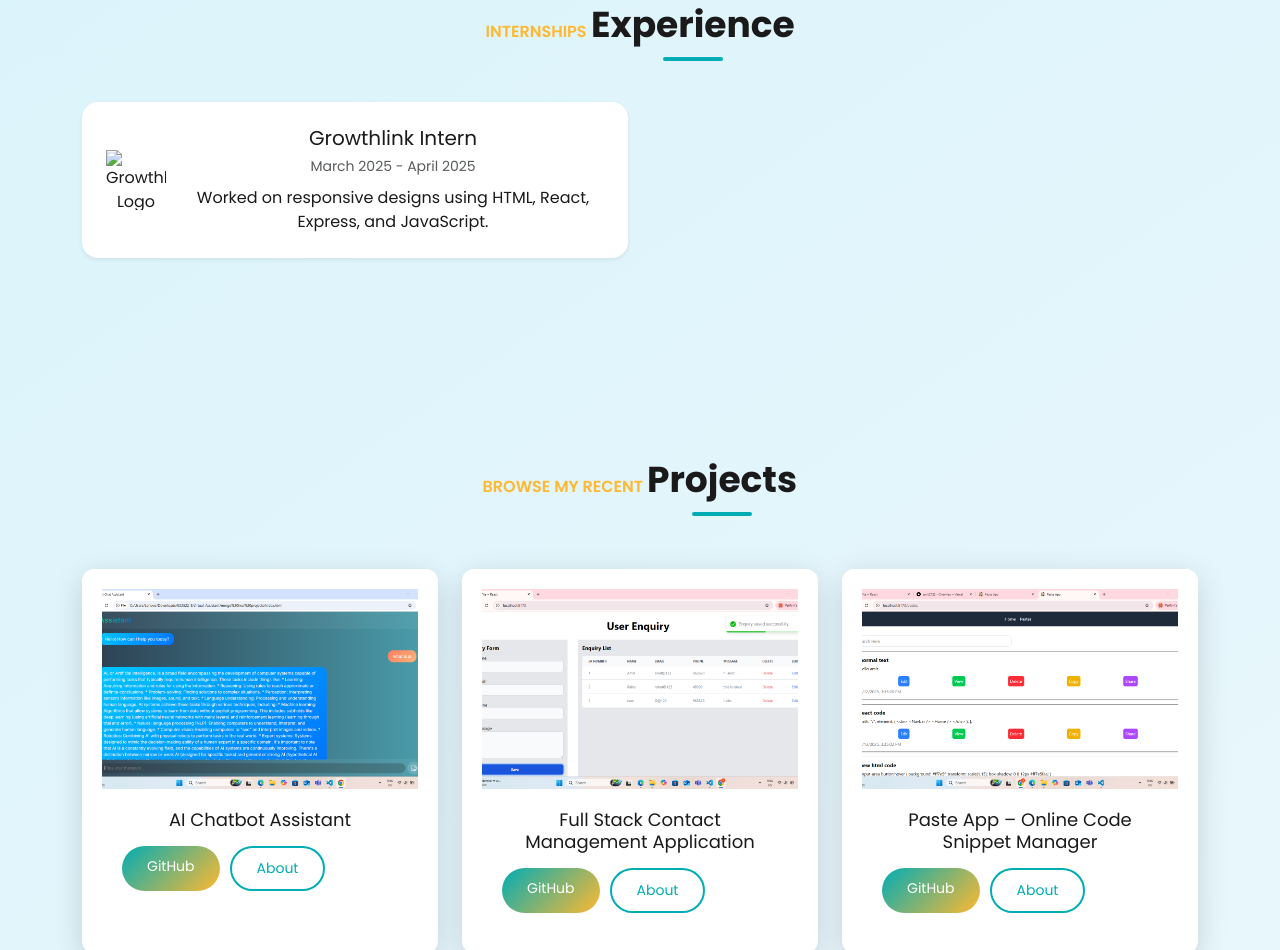
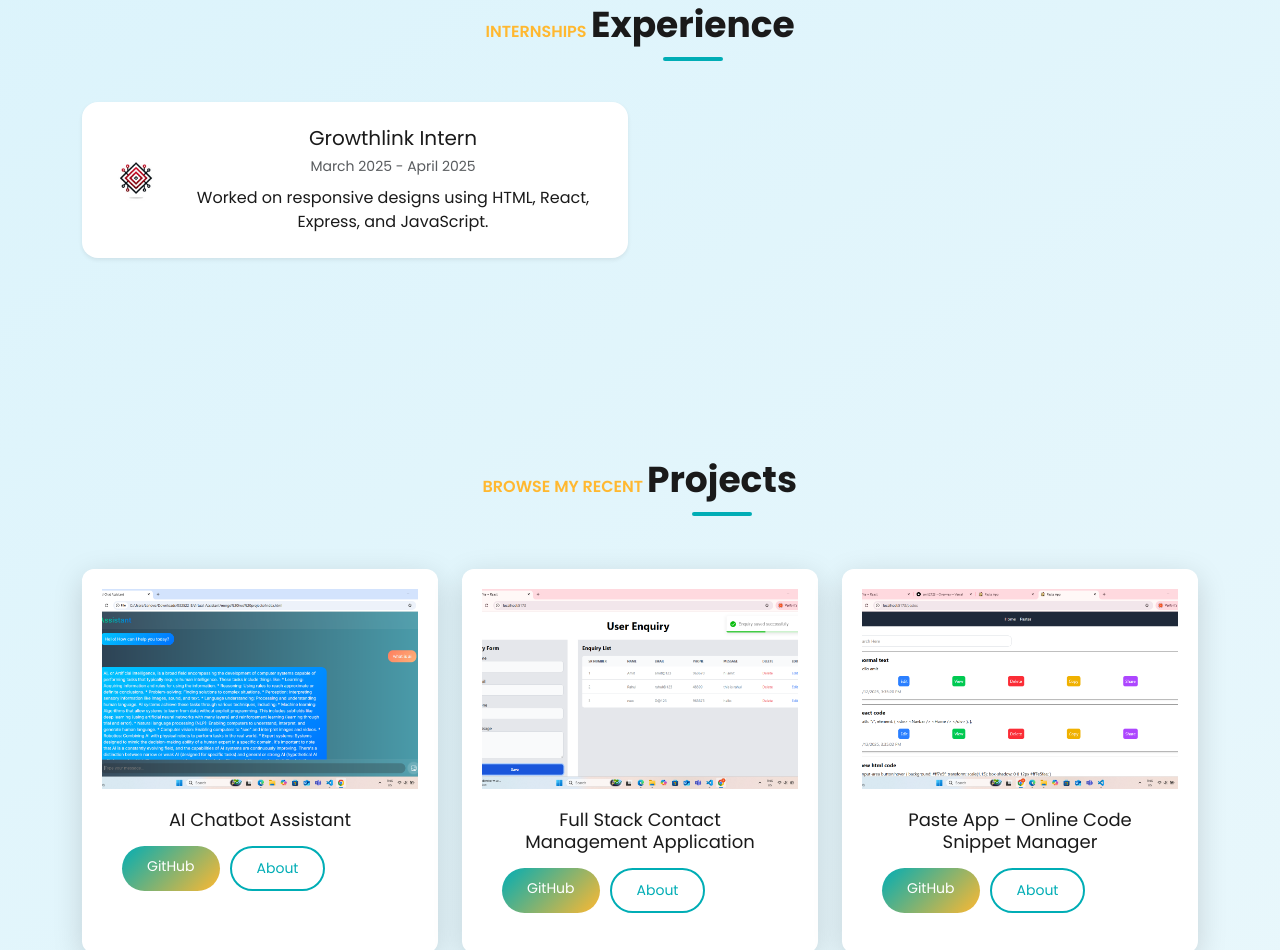
Before and after one commit to AmitdubeY36/myportfolio, a website: page public/index.html in a window 1280 px wide. Shown: the part 2741-3691 px from the top of the page. Drawn offline with nearby package versions, Linux system fonts and the light colour scheme.

Commit message:
Update index.html

```diff
--- a/public/index.html
+++ b/public/index.html
@@ -262,7 +262,7 @@
     <div class="row g-4">
       <div class="col-md-6">
         <div class="experience-card p-4 d-flex align-items-center gap-3 shadow-sm rounded-4 transition">
-          <img src="public/assets/1739603734227.jpg" alt="Growthlink Logo" class="company-logo" />
+          <img src="assets/1739603734227.jpg" alt="Growthlink Logo" class="company-logo" />
           <div>
             <h5 class="mb-1">Growthlink Intern</h5>
             <small class="text-muted">March 2025 - April 2025</small>
```
